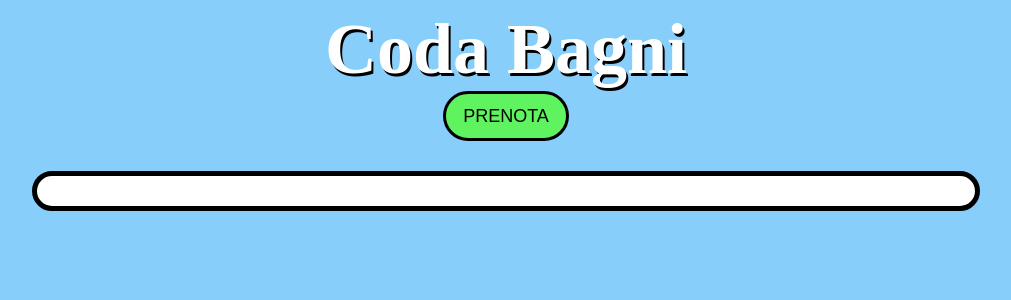
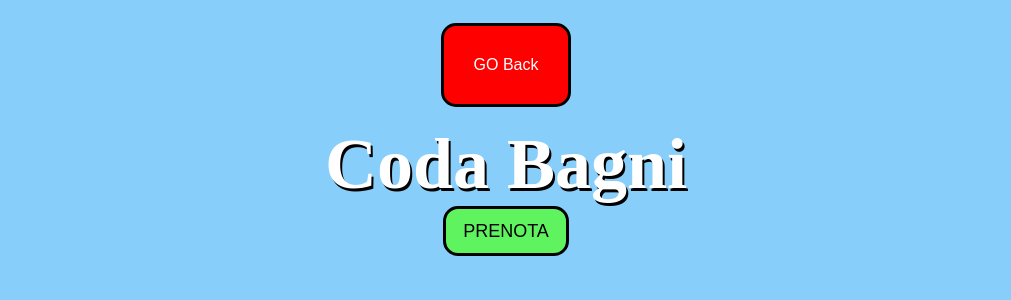
Before and after one commit to Gilgamesh64/codabagni-js, a PHP site: page /frontend/index.html in a window 1280 px wide. Shown: the top 300 px of the page, without its empty margins (134-1145 px from the left). Run offline with PHP 8.4, Linux system fonts and the light colour scheme.

Commit message:
zenny's stuff

```diff
--- a/frontend/index.css
+++ b/frontend/index.css
@@ -3,6 +3,25 @@ body {
 background-color: lightskyblue;
 /*background-repeat: repeat;*/
 background-position: 0;
+}
+
+#goBackContainer {
+    display: flex;
+    justify-content: center;
+}
+
+#goBack {
+    margin-top: 15px;
+    border: 3px solid black;
+    padding: 30px;
+    font-size: 16px;
+    width: fit-content;
+    height: fit-content;
+    border-radius: 15px;
+    position: relative;
+    float: left;
+    background-color: red;
+    color: white;
 }
 
 #titoloContainer {
@@ -27,7 +46,7 @@ background-position: 0;
     background-color: #60F360;
     color: black;
     border: 3px solid black;
-    border-radius: 100px;
+    border-radius: 15px;
     padding: 5px;
     font-size: 18px;
     width: 10%;
@@ -35,6 +54,9 @@ background-position: 0;
 }
 
 @media only screen and (max-width: 768px) {
+    #goBack {
+        padding: 15px;
+    }
     #btn1 {
         width: 50%;
     }
@@ -56,7 +78,7 @@ background-position: 0;
 #data {
     margin-top: 20px;
         border: 5px solid black;
-        border-radius: 100px;
+        border-radius: 15px;
         background-color: cornflowerblue;
         color: black;
         font-size: 24px;
--- a/frontend/index.html
+++ b/frontend/index.html
@@ -1,15 +1,13 @@
 <title>Document</title>
 <link rel="stylesheet" href="./frontend/index.css" />
-
+<form id="goBackContainer" method="POST">
+    <button id="goBack" type="submit" name="submit" value="back"> GO Back</button>
+</form>
 <div id="titoloContainer">
     <div id="titolo">Coda Bagni</div>
 </div>
 <div id="titoloContainer"><button id="btn1" onclick="prenotare()">PRENOTA</button></div>
 <div id="flexColumn">
-    <div id="generalDataContainer">
-        <div style="float: left;" id="data">
-            <div id="dataContent"></div>
-        </div>
-    </div>
+    <div id="generalDataContainer"></div>
 </div>
 <script src="./frontend/script.js"></script>
--- a/frontend/menuScript.js
+++ b/frontend/menuScript.js
@@ -15,7 +15,7 @@ function fetchBathrooms(){
         return response.json();
     })
     .then(json => {
-        let form = document.getElementById("form");
+        let form = document.getElementById("contenitoreBagni");
 
         for (var i in json) {
             let row = json[i];
--- a/frontend/script.js
+++ b/frontend/script.js
@@ -15,10 +15,10 @@ async function fetchQueue() {
         let row = response[i];
         data.innerHTML +=
             `
-                <div id="data">
-                <div id="dataContent">
+                <div style="float: left;" id="data">
+                    <div id="dataContent">
                         ${row[0]}
-                </div>
+                    </div>
                 </div>
                 `;
     }
```
Also changed, not shown: frontend/menu.css (+11 -10 lines), frontend/menu.html (+3 -6 lines).
